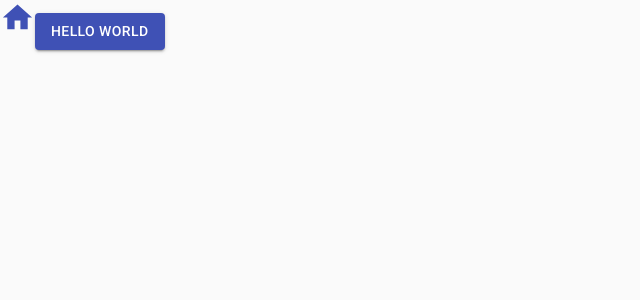
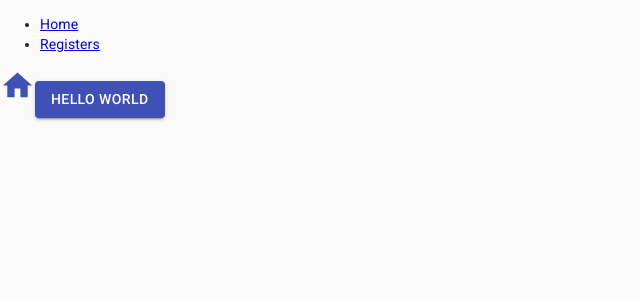
Before and after one commit to pip36/teach-webapp, a React (Create React App) app: page / in a window 1280 px wide. Shown: the top 300 px of the page, without its empty margins (0-640 px from the left). Built offline with nearby package versions, Linux system fonts and the light colour scheme.

Commit message:
Add react router

```diff
--- a/package.json
+++ b/package.json
@@ -7,6 +7,7 @@
     "@material-ui/icons": "^4.5.1",
     "react": "^16.11.0",
     "react-dom": "^16.11.0",
+    "react-router-dom": "^5.1.2",
     "react-scripts": "3.2.0"
   },
   "scripts": {
--- a/src/App.js
+++ b/src/App.js
@@ -2,6 +2,7 @@
 import { createMuiTheme, ThemeProvider } from "@material-ui/core/styles";
 import { CssBaseline, Button } from "@material-ui/core";
 import { Home } from "@material-ui/icons";
+import { BrowserRouter as Router, Switch, Route, Link } from "react-router-dom";
 
 const theme = createMuiTheme({});
 
@@ -9,14 +10,31 @@
   return (
     <>
       <CssBaseline />
+      <Router>
         <ThemeProvider theme={theme}>
           <div>
+            <nav>
+              <ul>
+                <li>
+                  <Link to="/">Home</Link>
+                </li>
+                <li>
+                  <Link to="/registers">Registers</Link>
+                </li>
+              </ul>
+            </nav>
+            <Switch>
+              <Route path="/registers">Registers</Route>
+              <Route path="/">
                 <Home color="primary" fontSize="large" />
                 <Button variant="contained" color="primary">
                   Hello World
                 </Button>
+              </Route>
+            </Switch>
           </div>
         </ThemeProvider>
+      </Router>
     </>
   );
 }
```
Also changed, not shown: 1 other file (tests, documents, lock files or other folders). Lines whose indentation alone changed are shown as unchanged.
